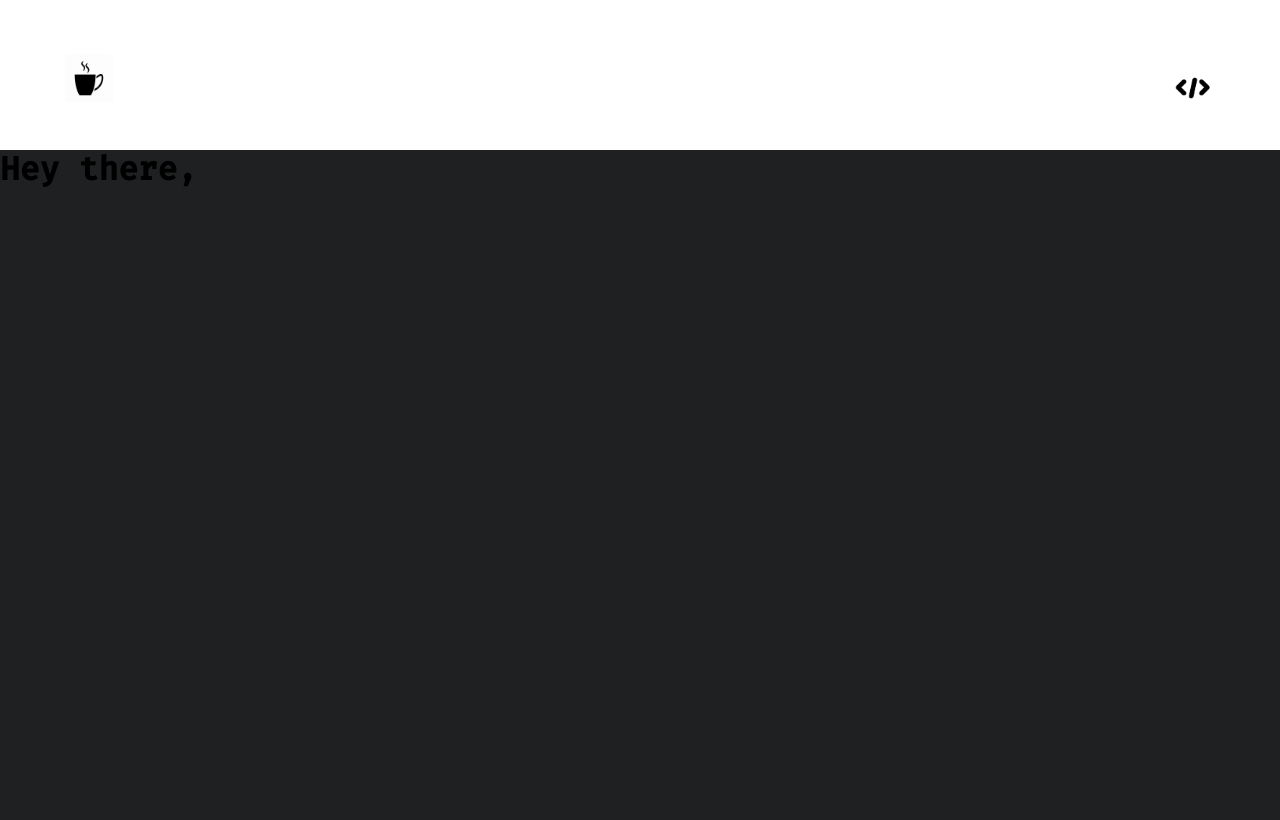
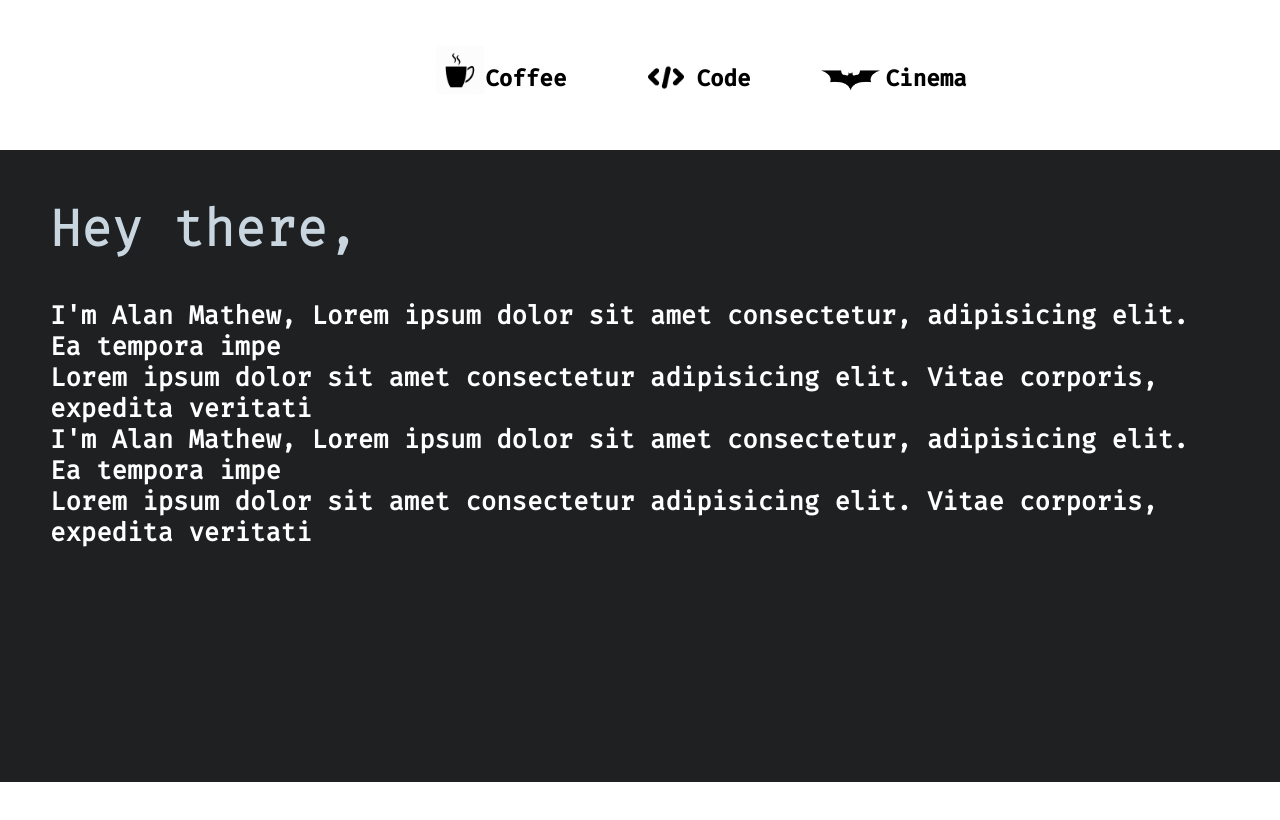
Before and after one commit to alanmatw/matlen.dev, a Vue app: page / in a window 1280 px wide. Shown: the top 820 px of the page. Built offline with nearby package versions, Linux system fonts and the light colour scheme.

Commit message:
feat: add content

```diff
--- a/src/components/Home/HMain.vue
+++ b/src/components/Home/HMain.vue
@@ -1,18 +1,16 @@
 <template>
   <div class="">
     <Landing />
-    <Lbox />
   </div>
 </template>
 
 <script>
 import Landing from '@/components/Home/Landing'
-import Lbox from '@/components/Home/Lbox'
+// import Lbox from '@/components/Home/Lbox'
 
 export default {
   components: {
-    Landing,
-    Lbox
+    Landing
   }
 }
 </script>
--- a/src/components/Home/Landing.vue
+++ b/src/components/Home/Landing.vue
@@ -2,6 +2,10 @@
   <div class = "Main">
     <div class="Base">
       <h1>Hey there,</h1>
+      <h2>I'm Alan Mathew, Lorem ipsum dolor sit amet consectetur, adipisicing elit. Ea tempora impe</h2>
+      <h2>Lorem ipsum dolor sit amet consectetur adipisicing elit. Vitae corporis, expedita veritati</h2>
+      <h2>I'm Alan Mathew, Lorem ipsum dolor sit amet consectetur, adipisicing elit. Ea tempora impe</h2>
+      <h2>Lorem ipsum dolor sit amet consectetur adipisicing elit. Vitae corporis, expedita veritati</h2>
     </div>
   </div>
 </template>
@@ -14,12 +18,22 @@ export default {
 
 <style scoped>
   .Base {
+    box-sizing: border-box;
     background-color: #1e2022;
     width: 100%;
-    height: 100vh;
-
+    height: 79vh;
+    padding: 50px;
   }
   h1 {
-    font-family: 'FiraCode-Medium';
+    color: #c9d6df;
+    font-family: 'FiraCode-Light';
+    font-size: 50px;
+    padding-bottom: 40px;
+  }
+  h2 {
+    color: #fff;
+    padding-top: 0px;
+    font-size: 25px;
+    font-family: 'FiraCode-Regular';
   }
 </style>
--- a/src/components/Home/Lbox.vue
+++ /dev/null
@@ -1,11 +0,0 @@
-<template>
-  <div class="Main">
-
-  </div>
-</template>
-
-<style scoped>
-  .Main {
-
-  }
-</style>
--- a/src/components/Nav.vue
+++ b/src/components/Nav.vue
@@ -1,45 +1,69 @@
 <template>
-  <nav>
-    <div class="LeFt">
-      <div class="ImgL"></div>
+  <div class="navbar">
+    <div class="Wrapper">
+      <div class="Img1"></div>
+      <h2 id="H1">Coffee</h2>
+      <div class="Img2"></div>
+      <h2 id="H2">Code</h2>
+      <div class="Img3"></div>
+      <h2 id="H3">Cinema</h2>
     </div>
-    <div class="RiGht">
-      <div class="ImgR"></div>
-    </div>
-  </nav>
+  </div>
 </template>
 
 <style scoped>
-  nav {
+  .navbar {
     background-color: #fff;
     width: 100%;
     height: 150px;
-    position: relative;
+
   }
-  .LeFt {
-    float: left;
+  .Wrapper {
+    display: flex;
+    padding-left: 34%;
+    padding-top: 45px;
   }
-  .RiGht {
-    float: right;
+  .Wrapper h2 {
+    padding-top: 21px;;
+    font-size: 22px;
+    font-family: 'FiraCode-Medium';
   }
-  .ImgL {
-    position: absolute;
-    top: 35%;
-    left: 5%;
+  #H1 {
+    color: #000;
+  }
+  #H2 {
+    color: #000;
+    margin-left: -20px;
+  }
+  #H3 {
+    color: #000;
+    padding-left: 5px;
+  }
+  .Img1 {
     background-image: url('../assets/CoffeeCup.png');
     height: 50px;
     width: 50px;
-    background-size: cover;
+    background-size: contain;
     background-repeat: no-repeat;
+    padding: 0px;
   }
-  .ImgR {
-    position: absolute;
-    top: 35%;
-    right: 5%;
+  .Img2 {
     background-image: url('../assets/Code.png');
-    height: 70px;
-    width: 70px;
-    background-size: cover;
+    height: 100px;
+    width: 100px;
+    background-size: contain;
     background-repeat: no-repeat;
+    margin-top: -5px;
+    margin-left: 50px;
+  }
+ .Img3 {
+    background-image: url('../assets/BatMan.png');
+    height: 60px;
+    width: 60px;
+    background-size: contain;
+    background-repeat: no-repeat;
+    padding-left: 0px;
+    margin-top: 5px;
+    margin-left: 70px;
   }
 </style>
```
Also changed, not shown: src/assets/BatMan.png (added).
